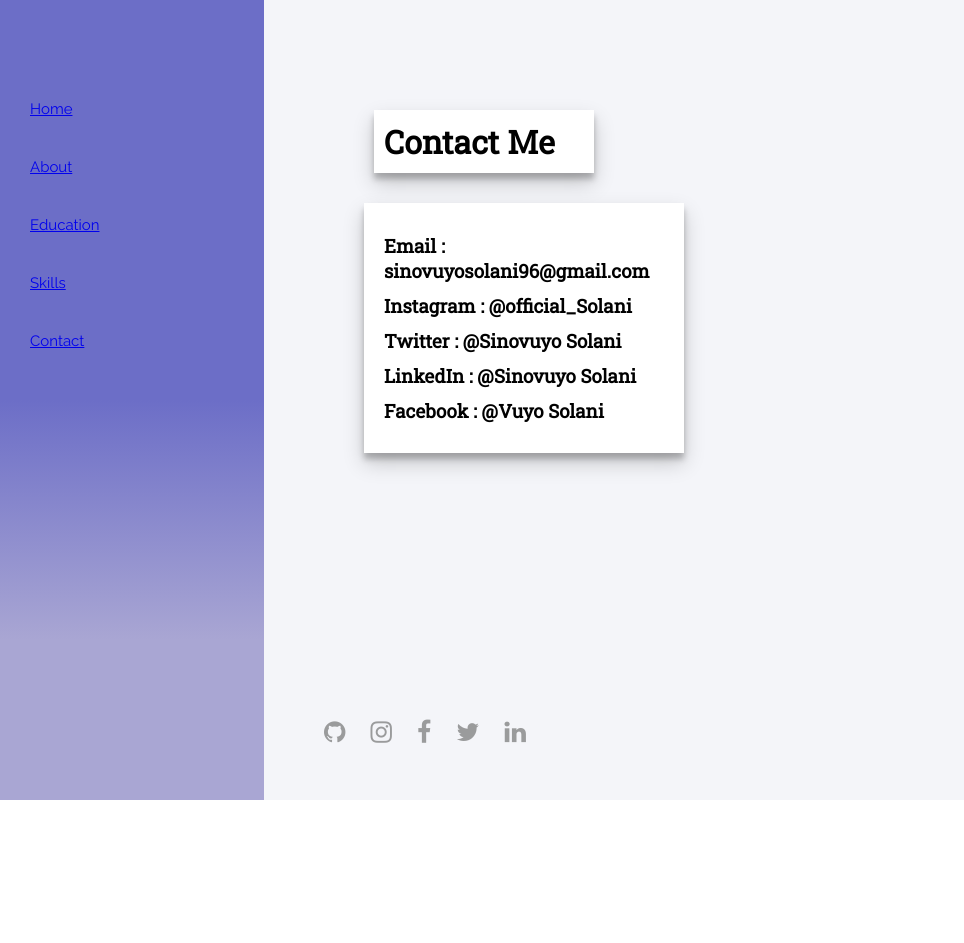
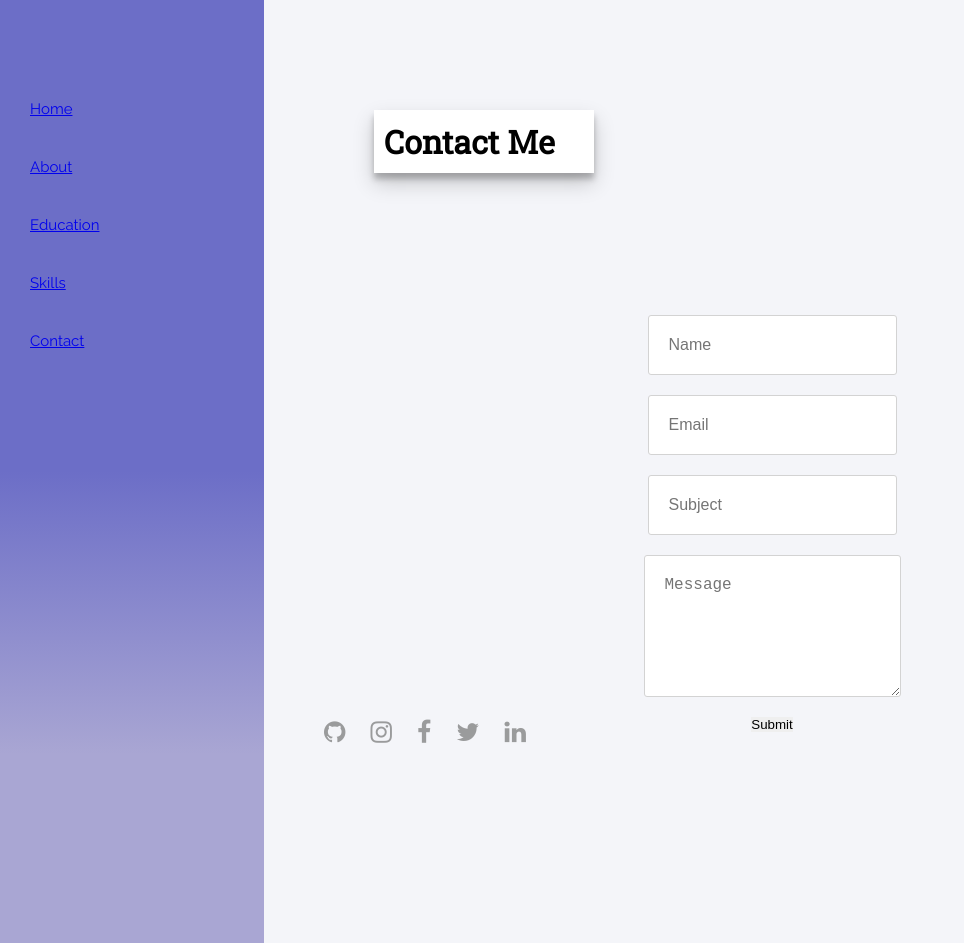
Before and after one commit to Sinovuyo96/Portfolio, a React (Create React App) app: page /Contact in a window 1280 px wide. Shown: the whole page, without its empty margins (0-964 px from the left). Before the commit the page ends 800 px from the top, so only its background shows below. Built offline with nearby package versions, Linux system fonts and the light colour scheme.

Commit message:
commited

```diff
--- a/package.json
+++ b/package.json
@@ -6,6 +6,7 @@
     "@testing-library/jest-dom": "^4.2.4",
     "@testing-library/react": "^9.3.2",
     "@testing-library/user-event": "^7.1.2",
+    "emailjs-com": "^2.6.3",
     "react": "^16.13.1",
     "react-dom": "^16.13.1",
     "react-responsive": "^8.1.0",
--- a/public/index.html
+++ b/public/index.html
@@ -12,7 +12,7 @@
       name="description"
       content="Web site created using create-react-app"
     />
-    <link rel="apple-touch-icon" href="" />
+    <link rel="apple-touch-icon" href="images/icon.jpg" />
     <!--
       manifest.json provides metadata used when your web app is installed on a
       user's mobile device or desktop. See https://developers.google.com/web/fundamentals/web-app-manifest/
--- a/src/App.css
+++ b/src/App.css
@@ -422,4 +422,74 @@ MOBILE
       width: 250px;
   } */
 
+  .form{
+
+    height: 80vh;
+    flex-direction: column;
+    justify-content: center;
+    display: flex;
+    align-items: center;
+    align-content: center;
+    margin: 0;
+    padding: 0;
+
+  }
+  .form> Label{
+    margin: 0;
+    padding: 0;
+    font-weight: bold;
+    height: 100px;
+    color: rgb(0, 0, 32);
+    padding-bottom: 5px;
+
+  }
+  .form > textarea{
+    max-width: 400px;
+    max-height: 100px;
+    height: 100px;
+  }
+
+  .form> input , textarea{
+    padding: 20px;
+    border-radius: 3px;
+    margin-bottom: 20px;
+    border: 1px solid lightgray;
+    background: #fff;
+    font-size: 16px;
+    color: rgb(0, 0, 32);
+    outline: none;
+  }
+
+  .form> input:focus, textarea:focus{
+    border: 1px solid rgb(0, 0, 196);
+  }
+
+  .form> .button{
+    padding: 10px;
+    border: none;
+    cursor: pointer;
+    margin-top: 10px;
+    color: #fff;
+    font-size: 20px;
+    border-radius: 3px;
+    font-weight: 500;
+    transition: 0.2s ease-in-out;
+    background-color:rgb(2, 2, 110) ;
+  }
+
 }
+
+@media screen and (max-width: 768px){
+  .form{
+    padding: 0;
+    margin: 0;
+
+  }
+
+  .form> label{
+    margin: 0;
+    padding: 0;
+    font-size: 10px;
+    font-weight: bold;
+  }
+}
--- a/src/contents/Contact.js
+++ b/src/contents/Contact.js
@@ -1,24 +1,45 @@
 import React, { Component } from 'react';
 import Social from '../components/Social';
-import { useMediaQuery } from 'react-responsive'
+import { useMediaQuery } from 'react-responsive';
+import emailjs from 'emailjs-com';
 
+//npm install emailjs-com --save
 
-class Contact extends Component {
-render() {
+function Contact() {
+
+    function sendEmail(e) {
+        e.preventDefault();
+
+        emailjs.sendForm('service_6x6pm3u', 'template_7eu991h', e.target, 'user_3gINCvpf8lPhdGJCiDhhU')
+          .then((result) => {
+              console.log(result.text);
+              alert("Message has been Submitted");
+          }, (error) => {
+              console.log(error.text);
+          });
+          e.target.reset()
+      }
 return (
 <div className="condiv">
 <h1 className="subtopic">Contact Me</h1>
-<div className ="details">
+{/* <div className ="details">
     <h3>Email       :   sinovuyosolani96@gmail.com</h3>
     <h3>Instagram   :   @official_Solani</h3>
     <h3>Twitter     :   @Sinovuyo Solani</h3>
     <h3>LinkedIn    :   @Sinovuyo Solani</h3>
     <h3>Facebook    :   @Vuyo Solani</h3>
-</div>
+</div> */}
+
+<form className="form" onSubmit={sendEmail}>
+    <input name="name" placeholder="Name"/>
+    <input name="email" placeholder="Email"/>
+    <input name="subject" placeholder="Subject"/>
+    <textarea name="message" placeholder="Message"/>
+    <button className="button">Submit</button>
+</form>
 
 <Social />
 </div>
-)
-}
+);
 }
 export default Contact
```
Also changed, not shown: 1 other file (tests, documents, lock files or other folders).
